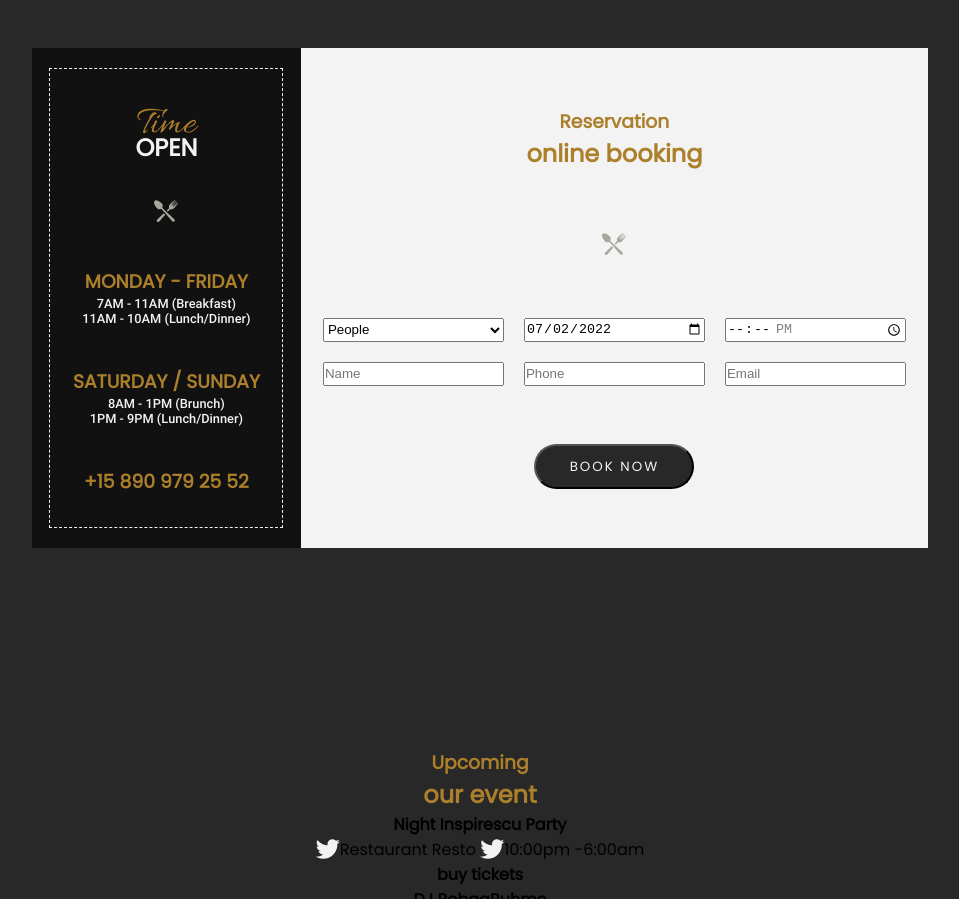
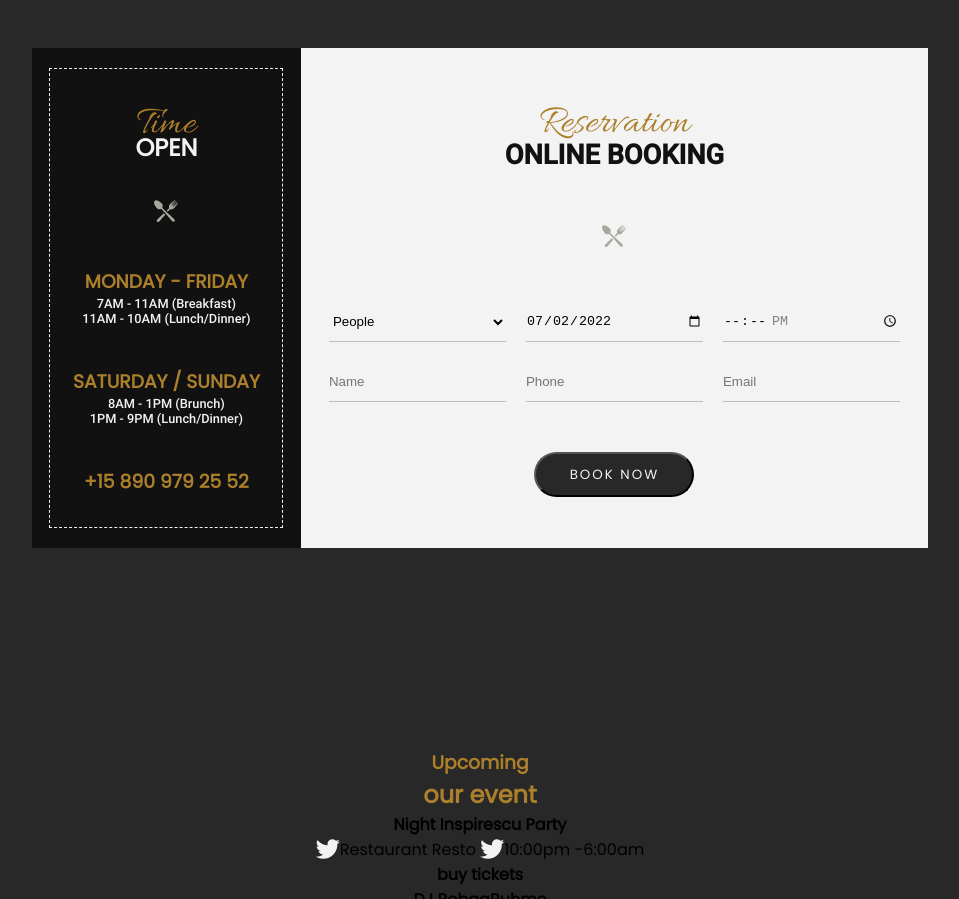
Before and after one commit to Stv-devl/Le-Resto-, a plain HTML site: page index.html in a window 1280 px wide. Shown: the part 2452-3351 px from the top of the page, without its empty margins (160-1119 px from the left). Drawn offline with Linux system fonts and the light colour scheme; files whose address does not match are found by name.

Commit message:
Add files via upload

```diff
--- a/styles/_settings.scss
+++ b/styles/_settings.scss
@@ -55,6 +55,11 @@ $orange1: rgb(172, 127, 43);
   justify-content: center;
   align-items: center;
 }
+@mixin hover {
+  color: $orange1;
+  transform: scale(1.1);
+  font-weight: bold;
+}
 /*set page style*/
 * {
   margin: 0;
--- a/styles/layouts/_section2.scss
+++ b/styles/layouts/_section2.scss
@@ -60,6 +60,20 @@ Section 2 setting => Booking
     justify-content: space-evenly;
     background: $white1;
 
+    h3 {
+      @include orange-title;
+      font-size: 2.5rem;
+      font-weight: 400;
+      height: 40px;
+    }
+
+    h2 {
+      color: $black1;
+      font-family: $font3;
+      font-size: 1.7rem;
+      text-transform: uppercase;
+    }
+
     img {
       width: 30px;
       height: 30px;
@@ -70,6 +84,14 @@ Section 2 setting => Booking
       grid-template-columns: 1fr 1fr 1fr;
       grid-template-rows: 1fr 1fr;
       gap: 20px;
+
+      select,
+      input {
+        height: 40px;
+        background: none;
+        border: none;
+        border-bottom: 1px solid $grey1;
+      }
     }
 
     button {
@@ -79,6 +101,12 @@ Section 2 setting => Booking
       height: 45px;
       border-radius: 25px;
       letter-spacing: 2px;
+
+      &:hover {
+        color: $orange1;
+        transform: scale(1.1);
+        font-weight: bold;
+      }
     }
   }
 }
```
Also changed, not shown: styles/index.css, 1 other file.
